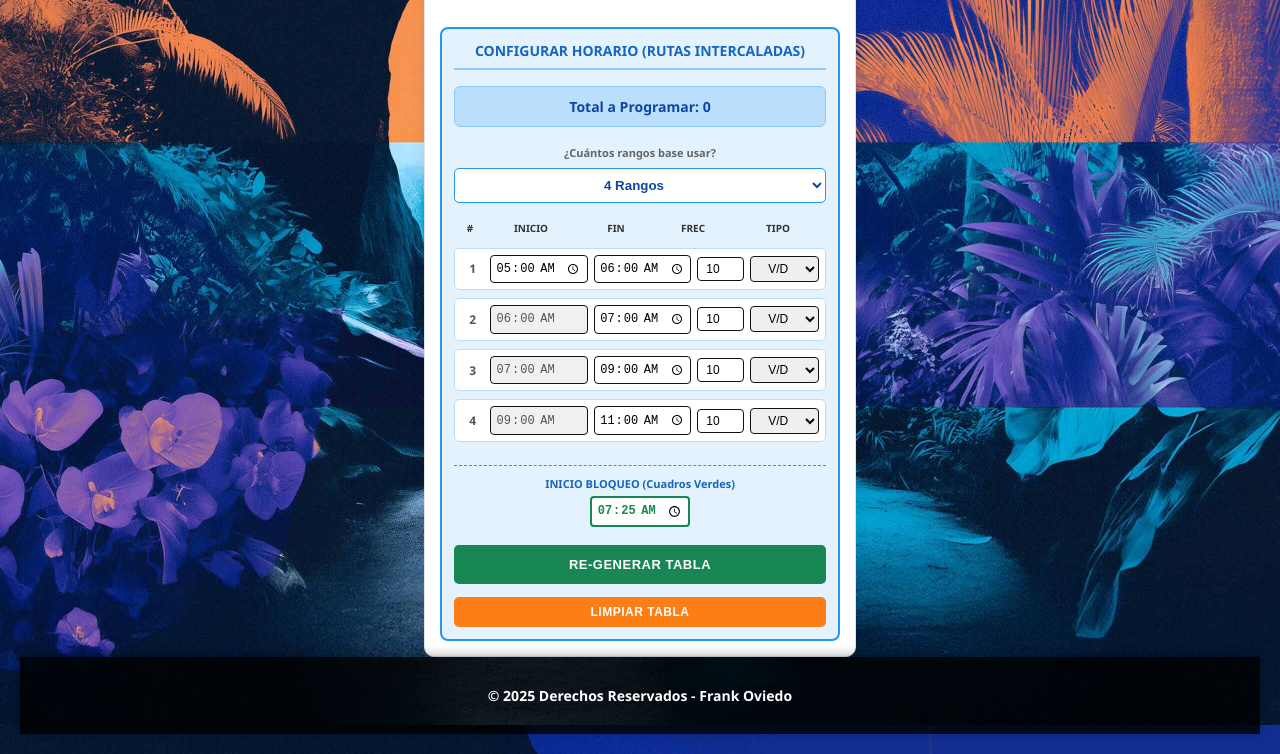
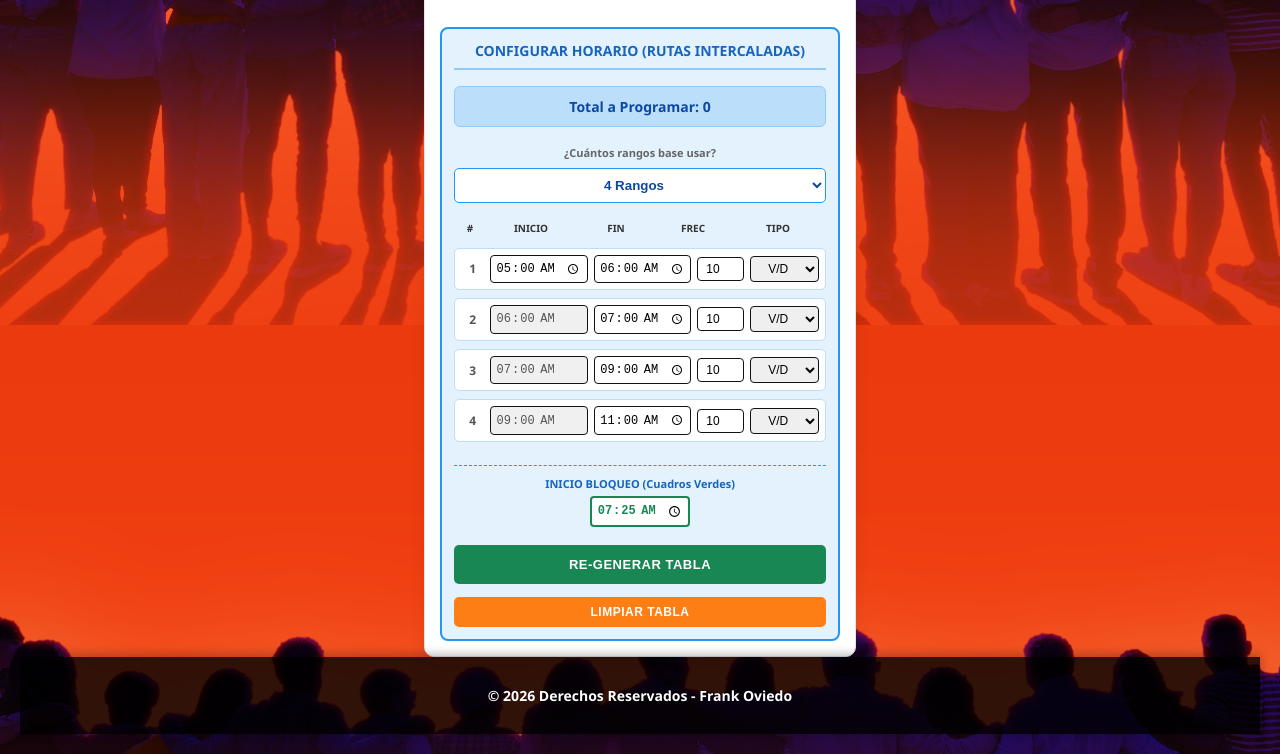
Before and after one commit to seridem06/app_sorteo_ES_002, a plain HTML site: page index.html in a window 1280 px wide. Shown: the part 1275-2029 px from the top of the page. Drawn offline with nearby package versions, Linux system fonts and the light colour scheme.

Commit message:
solucion

```diff
--- a/index.html
+++ b/index.html
@@ -3,7 +3,7 @@
 <head>
     <meta charset="UTF-8">
     <meta name="viewport" content="width=device-width, initial-scale=1.0">
-    <title>Sorteo dE SALIDAS</title>
+    <title>Sorteo de salidas</title>
 
     <link rel="stylesheet" href="styles.css">
 
@@ -118,7 +118,7 @@
     </div>
 
     <footer>
-        <p>&copy; 2025 Derechos Reservados - Frank Oviedo</p>
+        <p>&copy; 2026 Derechos Reservados - Frank Oviedo</p>
     </footer>
     <script src="script.js"></script>
     <script src="sorteo-forzado.js"></script>
--- a/styles.css
+++ b/styles.css
@@ -4,7 +4,7 @@
 body {
     font-family: 'Segoe UI', sans-serif;
     /* Imagen de fondo configurada profesionalmente para cubrir toda la pantalla */
-    background-image: url('brave_026.jpg');
+    background-image: url('brave_003.jpg');
     background-size: cover;
     background-repeat: no-repeat;
     background-attachment: fixed;
```
Also changed, not shown: bloc.txt (line endings or trailing spaces), brave_003.jpg (added).
